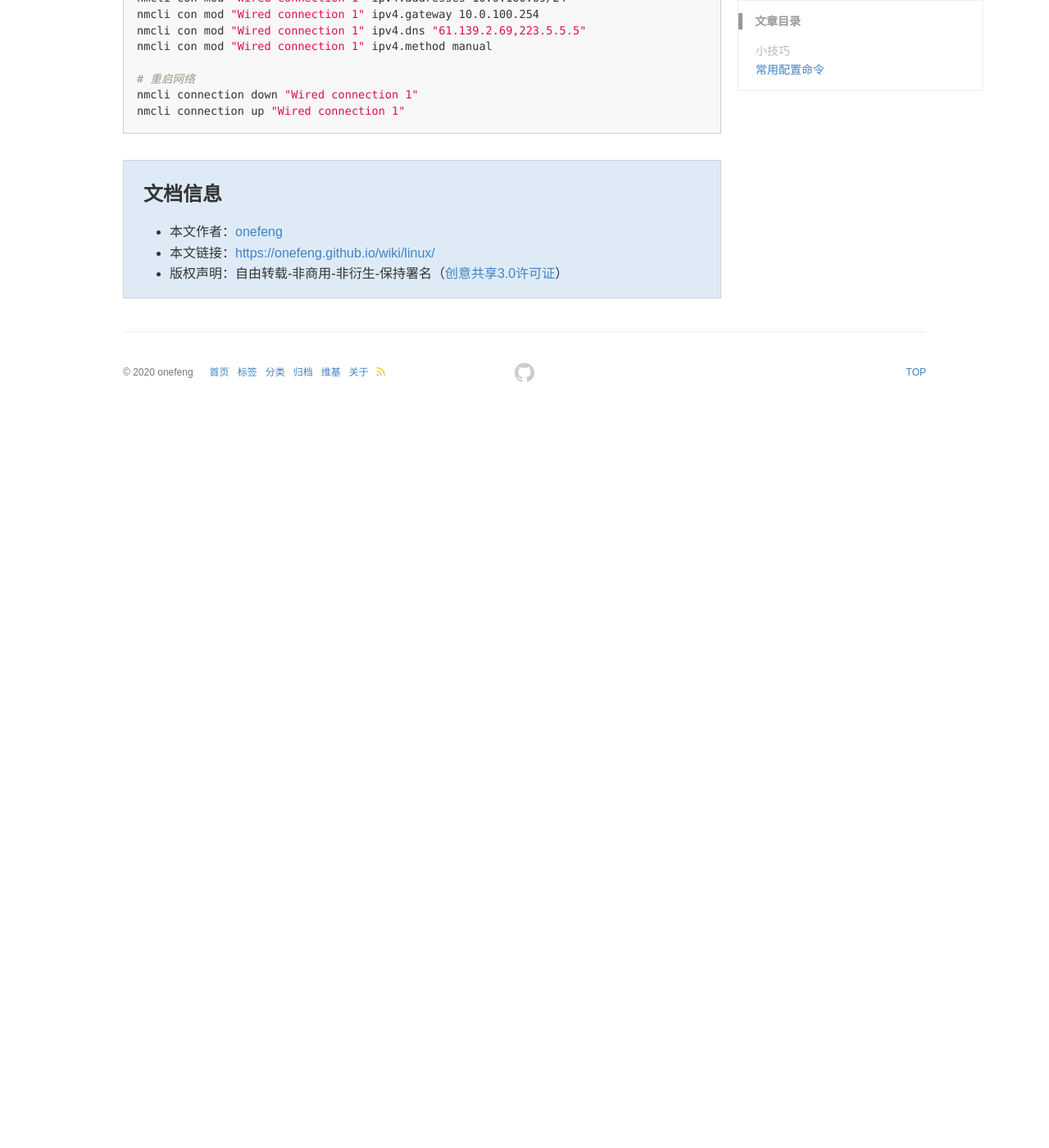
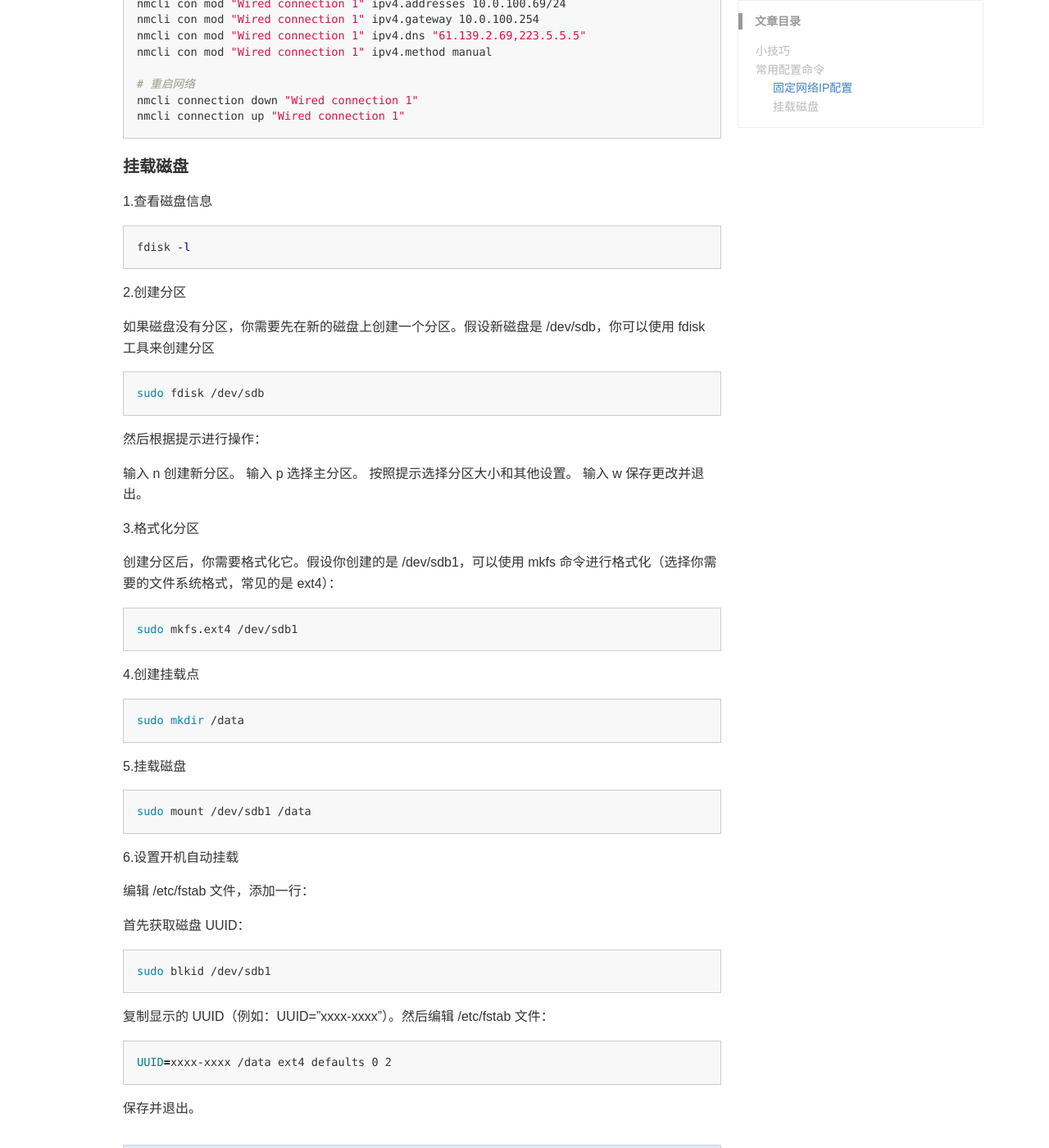
Before and after one commit to onefeng/onefeng.github.io, a Jekyll site: the page built from _wiki/linux.md, in a window 1280 px wide and 1400 px high, scrolled down 771 px. Shown: the whole window at 82% size. Built offline with Jekyll 4.4.1, drawn with Linux system fonts in a browser that asks for light colours; comment, search, counter and statistics services are not loaded; before the commit the page ends 1274 px from its top, so only the background shows below that.

Commit message:
fix: linux磁盘挂载

````diff
--- a/_wiki/linux.md
+++ b/_wiki/linux.md
@@ -41,3 +41,64 @@ nmcli con mod "Wired connection 1" ipv4.method manual
 nmcli connection down "Wired connection 1"
 nmcli connection up "Wired connection 1"
 ```
+
+#### 挂载磁盘
+
+1.查看磁盘信息
+
+```shell
+fdisk -l
+```
+
+2.创建分区
+
+如果磁盘没有分区，你需要先在新的磁盘上创建一个分区。假设新磁盘是 /dev/sdb，你可以使用 fdisk 工具来创建分区
+
+```shell
+sudo fdisk /dev/sdb
+```
+
+然后根据提示进行操作：
+
+输入 n 创建新分区。
+输入 p 选择主分区。
+按照提示选择分区大小和其他设置。
+输入 w 保存更改并退出。
+
+3.格式化分区
+
+创建分区后，你需要格式化它。假设你创建的是 /dev/sdb1，可以使用 mkfs 命令进行格式化（选择你需要的文件系统格式，常见的是 ext4）：
+
+```shell
+sudo mkfs.ext4 /dev/sdb1
+```
+
+4.创建挂载点
+
+```shell
+sudo mkdir /data
+```
+
+5.挂载磁盘
+
+```shell
+sudo mount /dev/sdb1 /data
+```
+
+6.设置开机自动挂载
+
+编辑 /etc/fstab 文件，添加一行：
+
+首先获取磁盘 UUID：
+
+```shell
+sudo blkid /dev/sdb1
+```
+
+复制显示的 UUID（例如：UUID="xxxx-xxxx"）。然后编辑 /etc/fstab 文件：
+
+```shell
+UUID=xxxx-xxxx /data ext4 defaults 0 2
+```
+
+保存并退出。
````
Also changed, not shown: other parts of _wiki/linux.md (+1 -1 lines).
